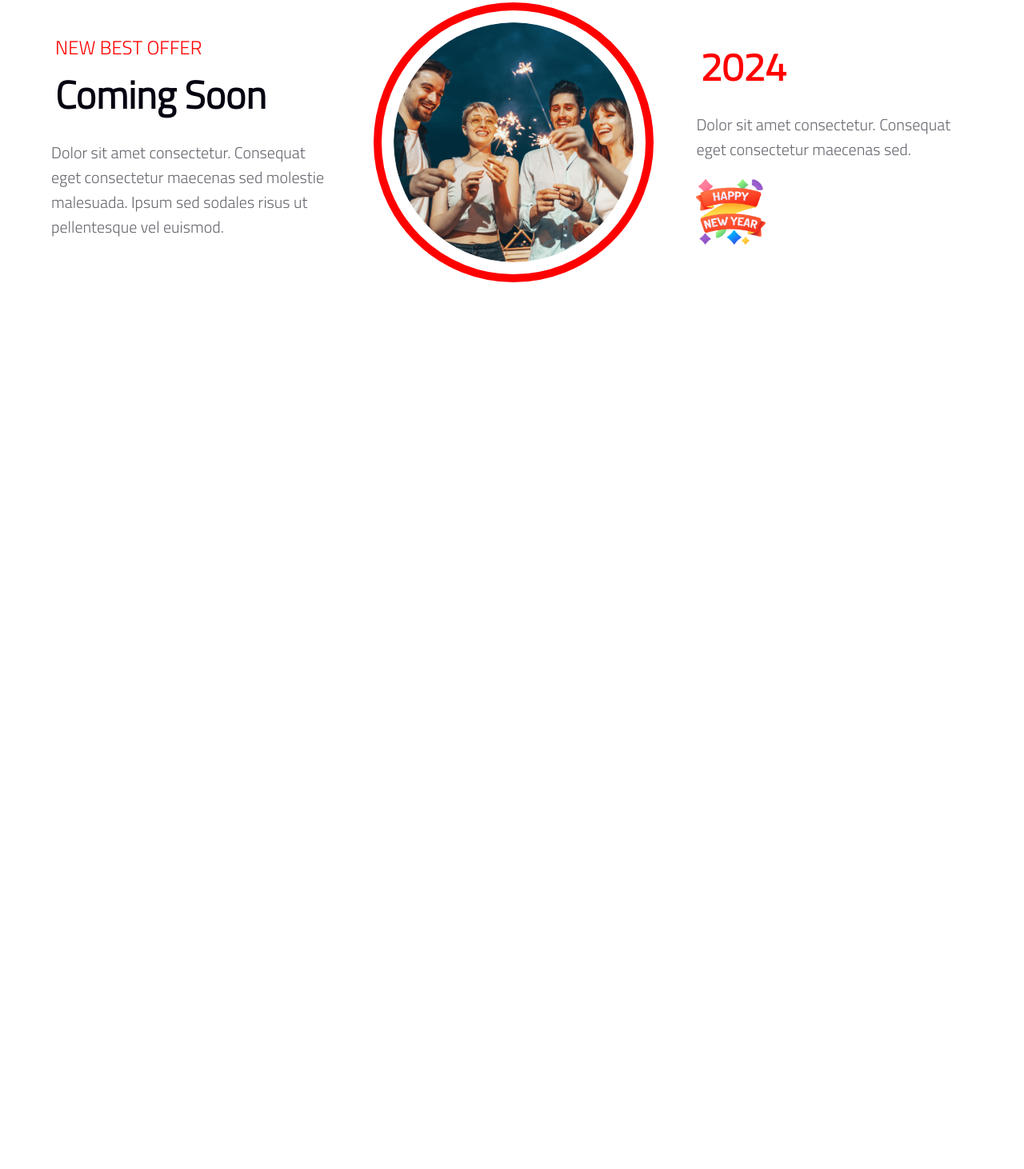
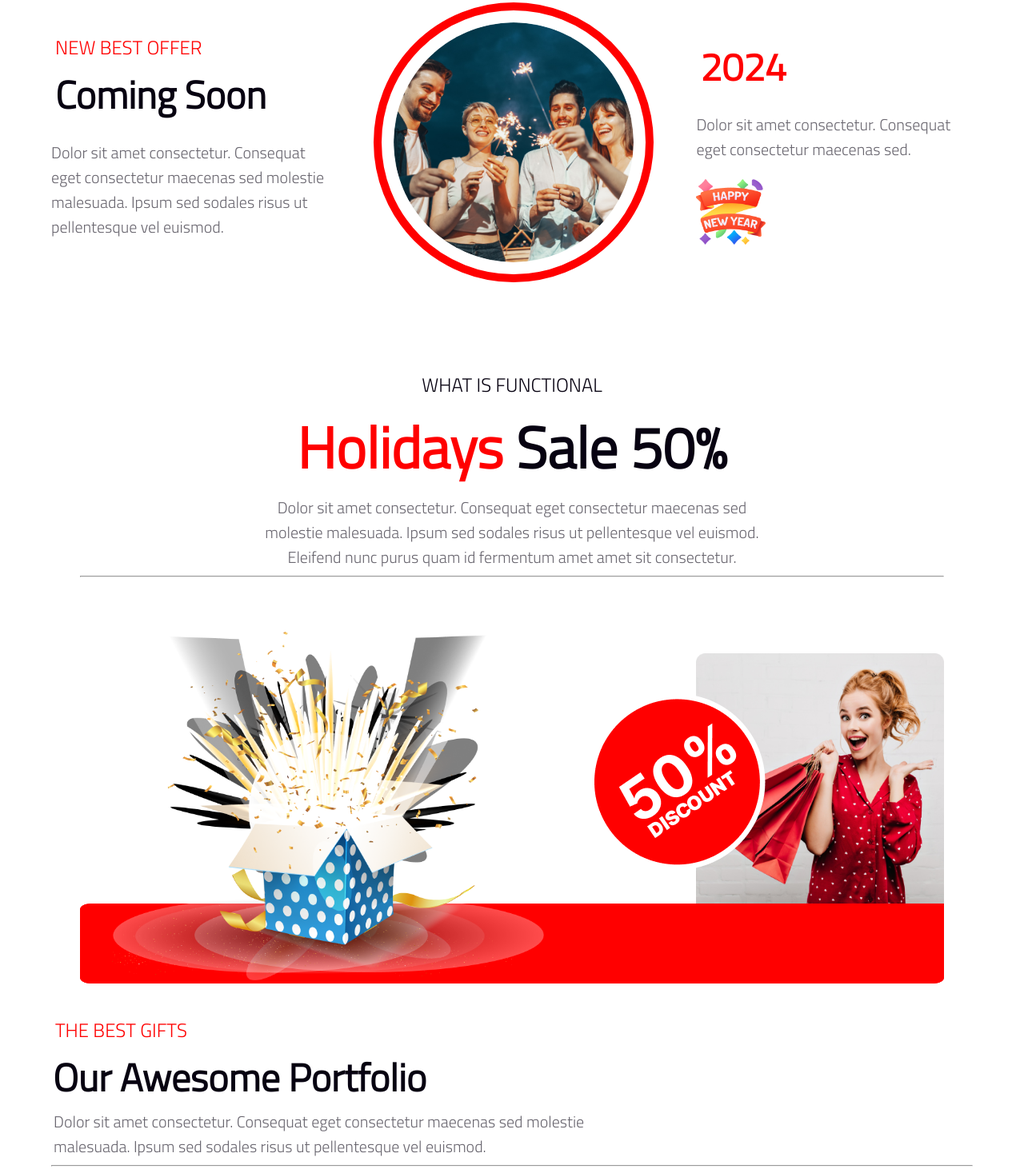
Before and after one commit to Animes101/assignment-1, a plain HTML site: page index.html in a window 1280 px wide. Shown: the part 2463-3925 px from the top of the page at 80% size. Before the commit the page ends 2886 px from the top, so only its background shows below. Drawn offline with Linux system fonts and the light colour scheme.

Commit message:
add some new

```diff
--- a/index.html
+++ b/index.html
@@ -77,7 +77,6 @@
                 </div>
                 <div class="coming-img-area">
                     <img src="img/Ellipse 1.png" alt="ellipse-img">
-
                 </div>
                 <div class="coming-year-area">
                     <h3>2024</h3>
@@ -85,8 +84,52 @@
                     <img src="img/Group 96.png" alt="Group-96">
                 </div>
             </div>
+        </div>
+    </section>
 
+    <!-- Sale area design -->
+    <section id="sale">
+        <div class="container">
+            <div class="sale-area">
+                <h2>WHAT IS FUNCTIONAL</h2>
+                <h1>Holidays <span>Sale 50%</span></h1>
+                <p>Dolor sit amet consectetur. Consequat eget consectetur maecenas sed
+                    molestie malesuada. Ipsum sed sodales risus ut pellentesque vel euismod. Eleifend nunc purus quam id fermentum amet amet sit consectetur.</p>
+                    <hr>
+                    <div class="sale-img">
+                        <div class="sale-gift">
+                            <img src="img/Group 75.png" alt="group-75">
+                        </div>
+                        <div class="sale-girl-img">
+                            <img src="img/Rectangle 1.png" alt="sale-girl-img">
+                        </div>
+                        <div class="sale-discunt-img">
+                            <img src="img/Group 44.png" alt="group-44">
+                        </div>
+                    </div>
+            </div>
         </div>
+    </section>
+
+    <!--Portfolio area design-->
+    <section id="portfolio">
+        <div class="container">
+            <div class="portfolio-area">
+                <h3>THE BEST GIFTS</h3>
+                <h1>Our Awesome Portfolio</h1>
+                <p>Dolor sit amet consectetur. Consequat eget consectetur maecenas sed molestie malesuada. Ipsum sed sodales risus ut pellentesque vel euismod. </p>
+                <hr>
+                <div class="portfolio-img">
+                    <img src="img/Rectangle 3.png" alt="img-3">
+                    <img src="img/Rectangle 4.png" alt="img-4">
+                    <img src="img/Rectangle 5.png" alt="img-5">
+                    <img src="img/Rectangle 6.png" alt="img-6">
+                    <img src="img/Rectangle 7.png" alt="img-7">
+                    <img src="img/Rectangle 8.png" alt="img-8">
+                </div>
+            </div>
+        </div>
+
     </section>
 </body>
 </html>
--- a/style.css
+++ b/style.css
@@ -257,3 +257,114 @@ body{
 .coming-year-area img{
     width:25%;
 }
+/* sale area style start*/
+#sale{
+    margin:40px;
+}
+.sale-area h2{
+    color: #070211;
+    font-size: 24px;
+    font-weight: 500;
+    text-align: center;
+    margin: 5px;
+}
+.sale-area h1{
+    color: #F00;
+    text-align: center;
+    font-size: 72px;
+    font-weight: 900;
+    margin:5px;
+}
+.sale-area h1 span{
+    color: #070211;
+}
+.sale-area p{
+    width:60%;
+    margin:auto;
+    color: rgba(7, 2, 17, 0.60);
+    text-align: center;
+    font-size: 20px;
+    font-weight: 500;
+}
+.sale-img{
+    width:100%;
+    height:500px;
+    background-image: url('./img/Rectangle\ 2.png');
+    background-size:100% 100px;
+    background-position:left bottom;
+    background-repeat: no-repeat;
+    position: relative;
+}
+.sale-gift{
+    width:50%;
+    height: 200px;
+    position: absolute;
+    left: 40px;
+    bottom: 240px;
+
+}
+.sale-gift img{
+    width:100%;
+}
+.sale-girl-img{
+    width:310px;
+    height: 311px;
+    position: absolute;
+    bottom: 102px;
+    right:0;
+
+}
+.sale-girl-img img{
+    width:100%;
+
+}
+.sale-discunt-img{
+    width:200px;
+    height: 200px;
+    position: absolute;
+    bottom: 205px;
+    right:287px;
+}
+
+/*protfolio area style start*/
+#portfolio{
+    margin:10px 0;
+}
+.portfolio-area h3{
+    color: #F00;
+    font-size: 24px;
+    font-weight: 500;
+    margin:5px;
+
+}
+.portfolio-area h1{
+    color: #070211;
+    font-size: 48px;
+    font-weight: 900;
+    margin:2px;
+}
+.portfolio-area p{
+    width:60%;
+    color: rgba(7, 2, 17, 0.60);
+    font-size: 20px;
+    font-weight: 400;
+    margin: 3px;
+}
+.portfolio-img{
+    display: flex;
+    flex-wrap: wrap;
+    align-items: center;
+    justify-content: space-between;
+}
+.portfolio-img img{
+    width:30%;
+    margin:20px 0;
+    border-radius: 15px;
+    border: 2px solid rgb(9, 255, 0);
+    transition: 1s;
+
+}
+.portfolio-img img:hover{
+    transform: rotate(3deg);
+    box-shadow: 3px 3px 4px rgb(0, 0, 0);
+}
```
